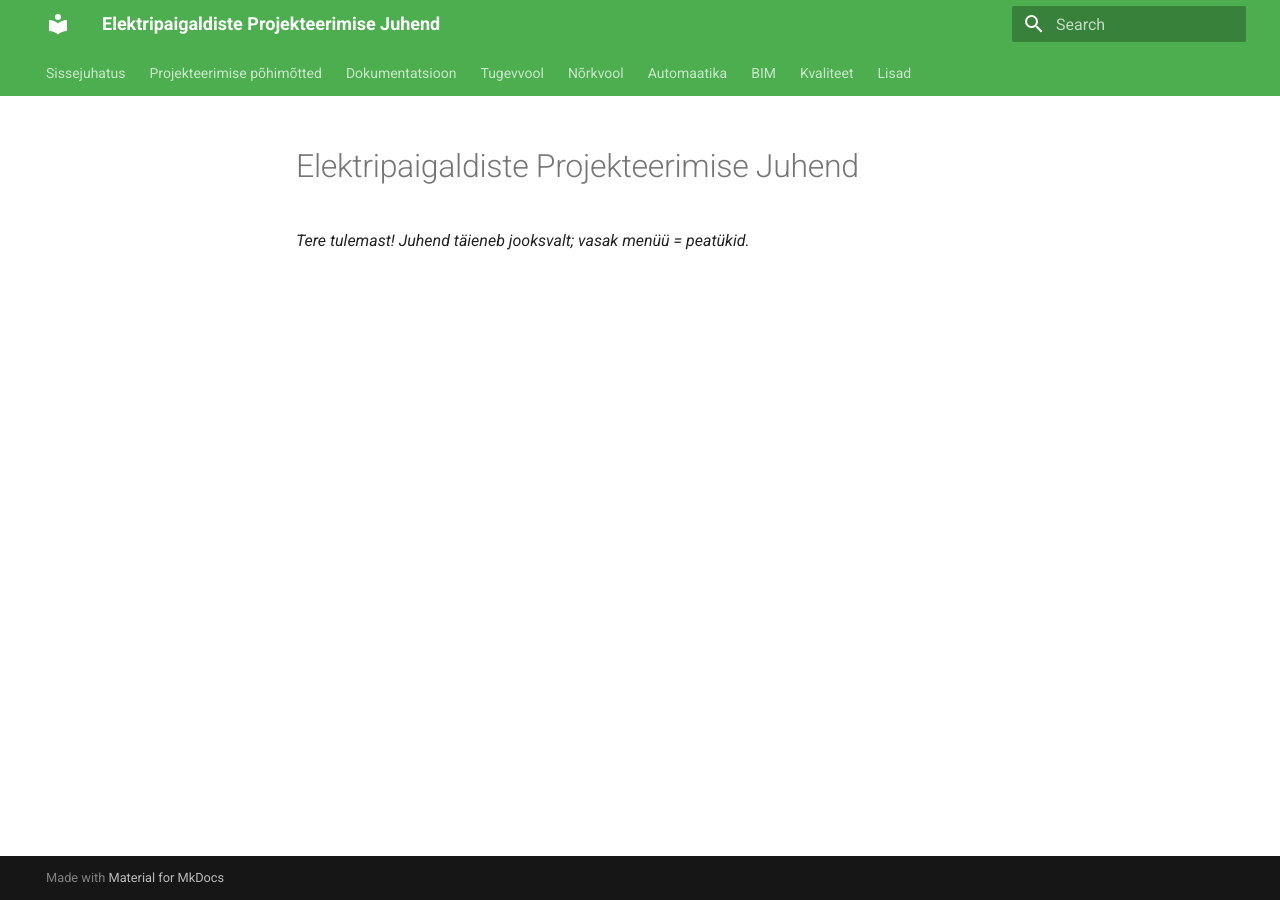
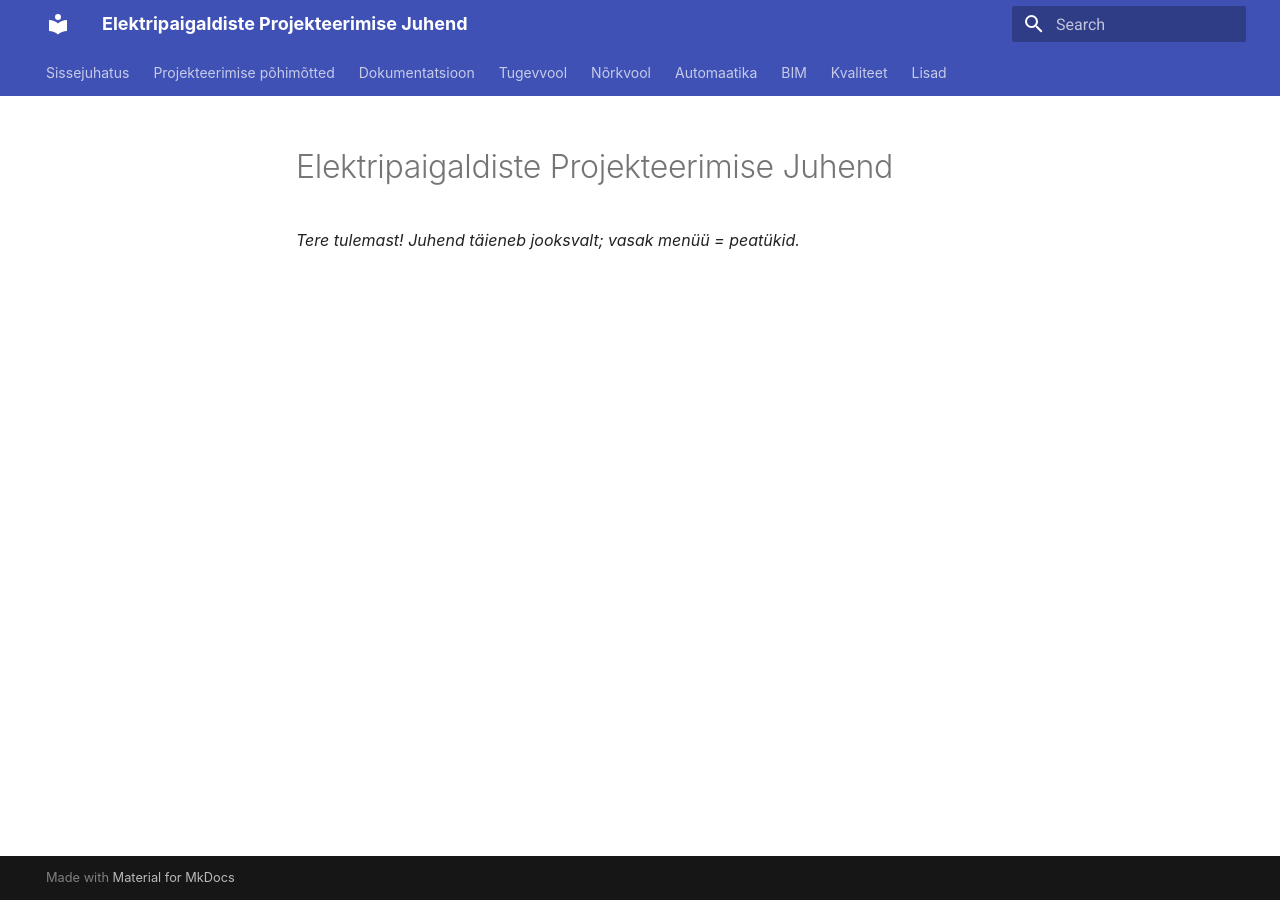
Before and after one commit to DmitriG372/ElektriJuhend, an MkDocs documentation site: the page built from docs/index.md, in a window 1280 px wide. Built offline with MkDocs 1.6.1 and Material for MkDocs 9.7.7, drawn with Linux system fonts in a browser that asks for light colours.

```diff
--- /dev/null
+++ b/docs/stylesheets/extra.css
@@ -0,0 +1,10 @@
+/* docs/stylesheets/extra.css */
+
+body {
+    font-family: "Inter", sans-serif;
+    line-height: 1.4;
+  }
+  h1, h2, h3 {
+    margin-top: 1.4em;
+    margin-bottom: 0.4em;
+  }
--- a/mkdocs.yml
+++ b/mkdocs.yml
@@ -3,11 +3,16 @@
 theme:
   name: material
   palette:
-    primary: green
-    accent: green
+    primary:
+      main: "#2E7D32"
+    accent:
+      main: "#607D8B"
   features:
     - navigation.tabs
     - navigation.indexes
+    - navigation.breadcrumbs
+    - navigation.top
+    - navigation.tracking
 
 nav:
   - Sissejuhatus: 1_Sissejuhatus/index.md
@@ -31,3 +36,9 @@
 
 plugins:
   - search
+
+extra_css:
+  - stylesheets/extra.css
+
+extra:
+  version: "v1.0 – 15.04.2025"
```
